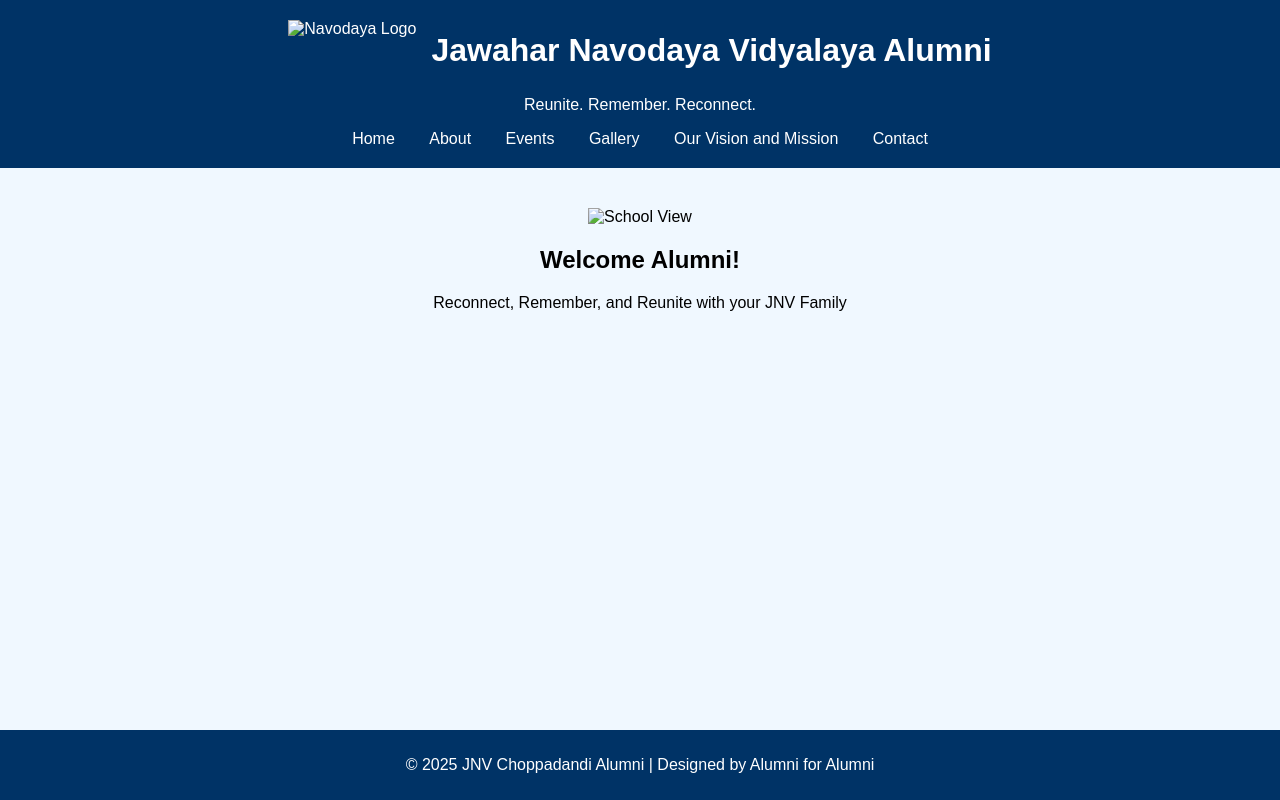
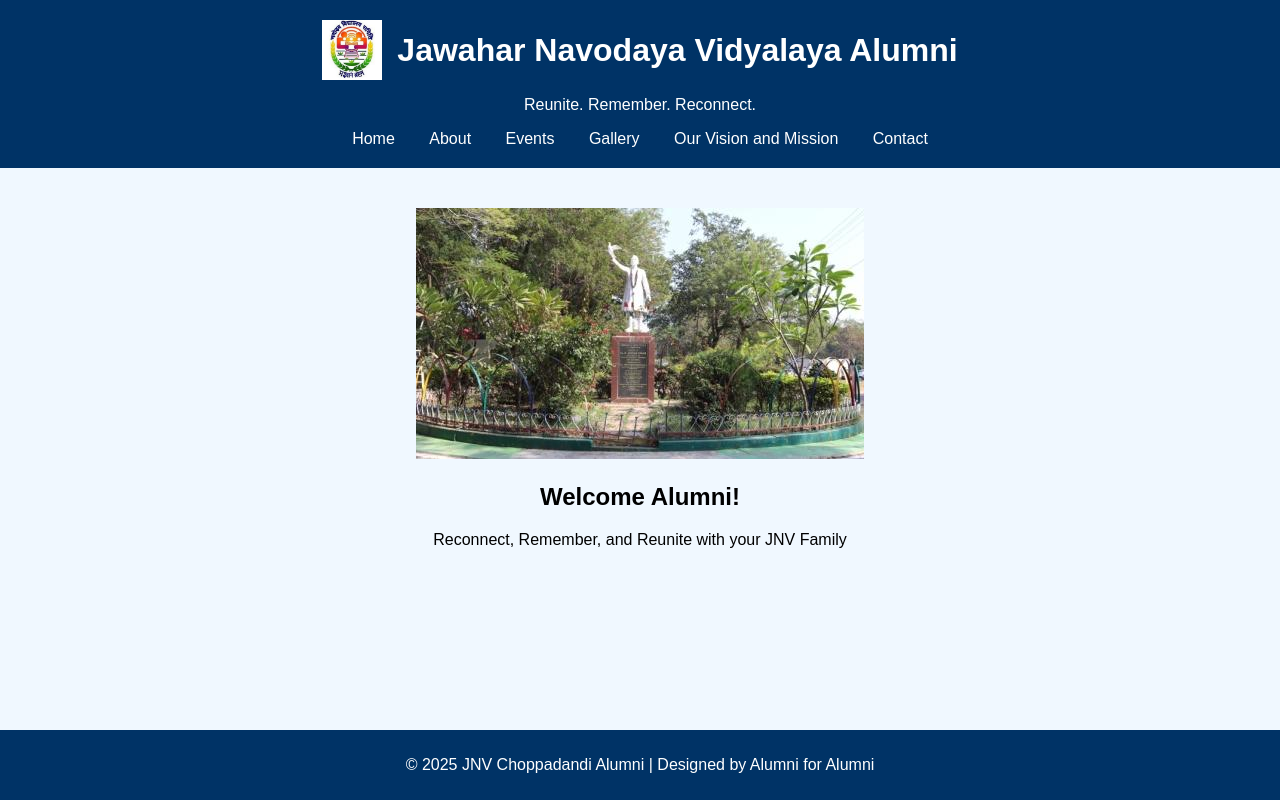
Before and after one commit to alumnijnvc/jnv-alumni-site, a plain HTML site: page index.html in a window 1280 px wide. Drawn offline with Linux system fonts and the light colour scheme.

Commit message:
Update index.html

```diff
--- a/index.html
+++ b/index.html
@@ -43,7 +43,7 @@ footer {
 <body>
   <header>
   <div style="display: flex; align-items: center; justify-content: center; gap: 15px;">
-    <img src="images/logo.jpeg" alt="Navodaya Logo" style="height: 60px;">
+    <img src="logo.jpeg" alt="Navodaya Logo" style="height: 60px;">
     <h1 style="margin: 0;">Jawahar Navodaya Vidyalaya Alumni</h1>
   </div>
   <p>Reunite. Remember. Reconnect.</p>
@@ -59,7 +59,7 @@ footer {
   </header>
 
   <section class="hero">
-    <img src="images/school.jpg" alt="School View" />
+    <img src="school.jpg" alt="School View" />
     <h2>Welcome Alumni!</h2>
     <p>Reconnect, Remember, and Reunite with your JNV Family</p>
   </section>
```
